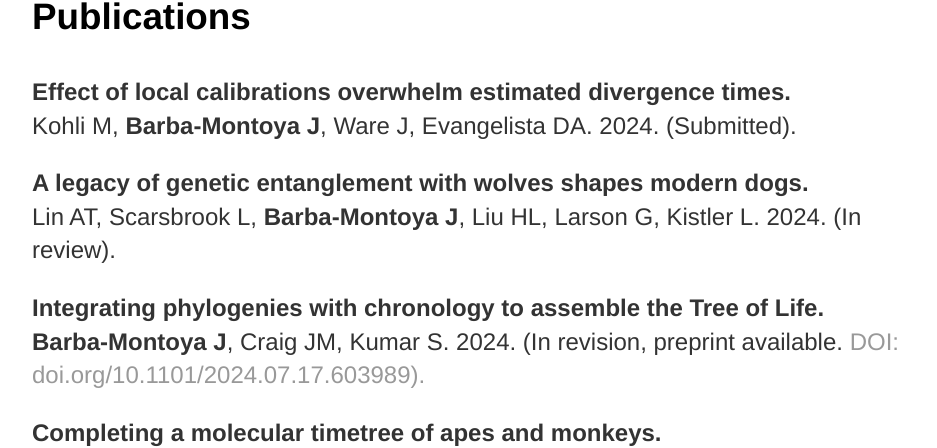
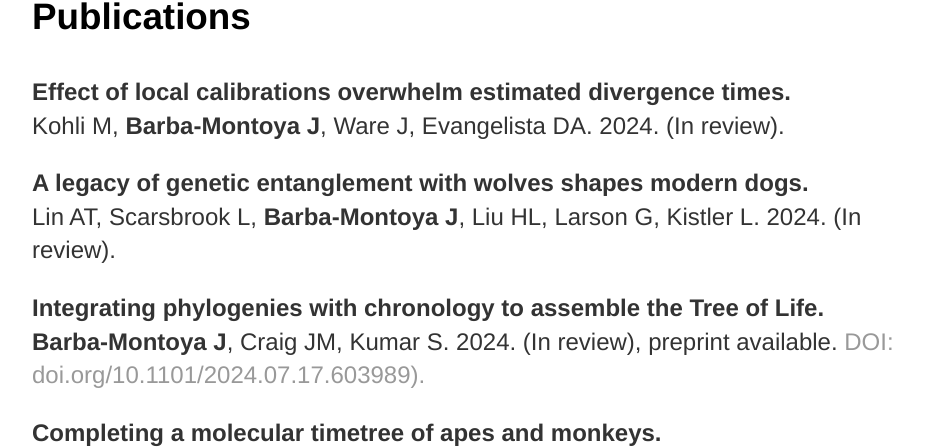
Before and after one commit to josebarbamontoya/josebarbamontoya.github.io, a Jekyll site: the page built from research/index.html, in a window 1280 px wide and 900 px high, scrolled down 470 px. Shown: the part 148-596 px from the top of the window, without its empty margins (160-1097 px from the left). Built offline with Jekyll 4.4.1, drawn with Linux system fonts in a browser that asks for light colours.

Commit message:
Update index.html

```diff
--- a/research/index.html
+++ b/research/index.html
@@ -11,13 +11,13 @@
 
 					<h3>Publications</h3>
 <p><b>Effect of local calibrations overwhelm estimated divergence times.</b><br>
-Kohli M, <b>Barba-Montoya J</b>, Ware J, Evangelista DA. 2024. (Submitted).</a>
+Kohli M, <b>Barba-Montoya J</b>, Ware J, Evangelista DA. 2024. (In review).</a>
 
 <p><b>A legacy of genetic entanglement with wolves shapes modern dogs.</b><br>
 Lin AT, Scarsbrook L, <b>Barba-Montoya J</b>, Liu HL, Larson G, Kistler L. 2024. (In review).</a>
 
 <p><b>Integrating phylogenies with chronology to assemble the Tree of Life.</b><br>
-<b>Barba-Montoya J</b>, Craig JM, Kumar S. 2024. (In revision, preprint available. <a href="https://www.biorxiv.org/content/10.1101/2024.07.17.603989v1">DOI: doi.org/10.1101/2024.07.17.603989).</a>
+<b>Barba-Montoya J</b>, Craig JM, Kumar S. 2024. (In review), preprint available. <a href="https://www.biorxiv.org/content/10.1101/2024.07.17.603989v1">DOI: doi.org/10.1101/2024.07.17.603989).</a>
 
 <p><b>Completing a molecular timetree of apes and monkeys.</b><br>
 Craig JM, Bamba GL, <b>Barba-Montoya J</b>, Hedges SB, Kumar S. 2023. Frontiers in Bioinformatics, 3:1284744. <a href="https://www.frontiersin.org/articles/10.3389/fbinf.2023.1284744">DOI: doi.org/10.3389/fbinf.2023.1284744.</a>
```
